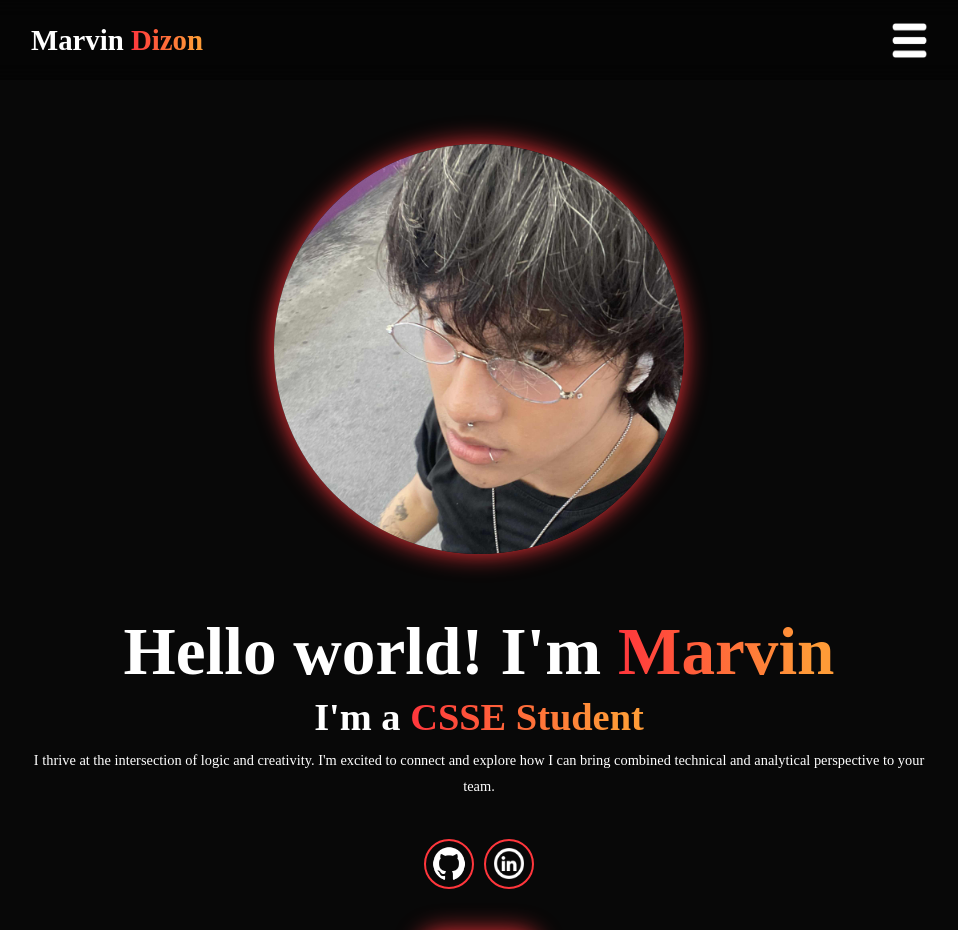
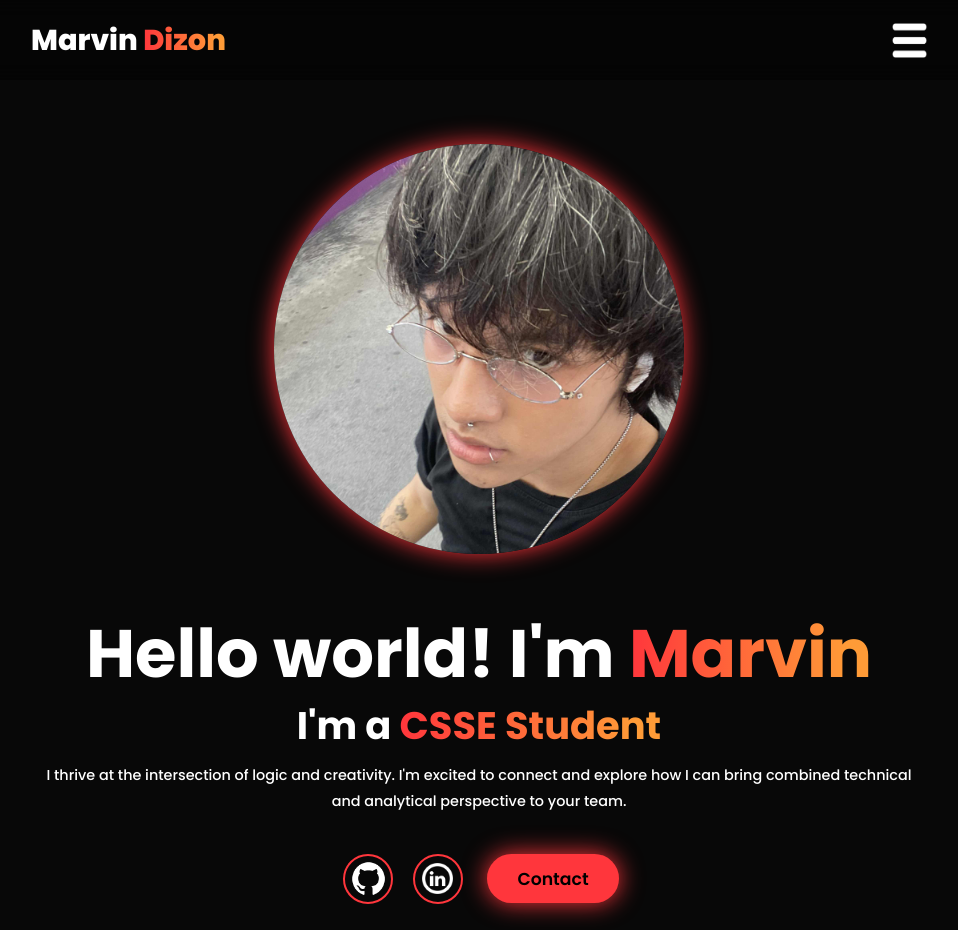
Before and after one commit to flowerboycutie/portfolio_website, a React (Create React App) app: page / in a window 1280 px wide. Shown: the top 930 px of the page, without its empty margins (161-1119 px from the left). Built offline with nearby package versions, Linux system fonts and the light colour scheme.

Commit message:
i just need to add my projects and it's all done

```diff
--- a/src/App.css
+++ b/src/App.css
@@ -1,4 +1,4 @@
-/* App.css */
+@import url('https://fonts.googleapis.com/css2?family=Poppins:wght@100;200;300;400;500;600;700;800;900&display=swap');
 
 * {
     margin: 0;
@@ -6,7 +6,7 @@
     box-sizing: border-box;
     text-decoration: none;
     scroll-behavior: smooth;
-    font-family: "Poppins";
+    font-family: "Poppins", sans-serif;;
 }
 
 :root {
@@ -155,6 +155,18 @@ section {
                 0 0 100px var(--main-color);
 }
 
+.social-and-contact {
+    display: flex;
+    align-items: center;
+    gap: 2rem;
+    margin-top: 0;
+}
+
+.social-icons {
+    display: flex;
+    gap: 1rem;
+}
+
 .social-icons a {
     display: inline-flex;
     justify-content: center;
@@ -185,12 +197,6 @@ section {
     box-shadow: 0 0 25px;
 }
 
-.btn-group {
-    display: flex;
-    padding-top: 1.5rem;
-    gap: 1.5rem;
-}
-
 .btn {
     display: inline-block;
     padding: 1rem 3rem;
@@ -208,19 +214,6 @@ section {
     transform: scale(1.05);
     box-shadow: 0 0 25px var(--main-color),
                 0 0 50px var(--main-color);
-}
-
-.btn-group a:nth-of-type(2) {
-    background-color: black;
-    color: var(--main-color);
-    border: 2px solid var(--main-color);
-    box-shadow: 0 0 25px transparent;
-}
-
-.btn-group a:nth-of-type(2):hover {
-    box-shadow: 0 0 25px var(--main-color);
-    background-color: var(--main-color);
-    color: black;
 }
 
 .about {
@@ -282,7 +275,8 @@ section {
 
 .projects-box {
     display: grid;
-    grid-template-columns: repeat(auto-fit, minmax(350px, 1fr));
+    grid-template-columns: repeat(auto-fit, minmax(400px, 1fr));
+    margin: 0 auto;
     place-items: center;
     gap: 3rem;
     row-gap: 5rem;
@@ -312,10 +306,10 @@ section {
 }
 
 .project-card img {
-    height: 600px;
-    width: 500px;
-    max-width: 300px;
-    max-height: 450px;
+    height: 225px;
+    width: 400px;
+    /* max-width: 300px;
+    max-height: 450px; */
     border-radius: 2rem;
     object-fit: cover;
 }
@@ -334,7 +328,8 @@ section {
 
 .certificates-box {
     display: grid;
-    grid-template-columns: repeat(auto-fit, minmax(350px, 1fr));
+    grid-template-columns: repeat(auto-fit, minmax(400px, 1fr));
+    margin: 0 auto;
     place-items: center;
     gap: 3rem;
     row-gap: 5rem;
@@ -366,8 +361,6 @@ section {
 .certificates-card img {
     height: 200px;
     width: 300px;
-    /* max-width: 300px;
-    max-height: 450px; */
     border-radius: 2rem;
     object-fit: cover;
 }
--- a/src/App.js
+++ b/src/App.js
@@ -43,6 +43,7 @@ function App() {
           </h3>
           <p>I thrive at the intersection of logic and creativity. I'm excited to connect and explore how I can bring combined technical and analytical perspective to your team.</p>
 
+          <div className='social-and-contact'>
             <div className="social-icons">
               <a href="https://github.com/flowerboycutie" target='_blank'>
                 <img src="/github-logo.png" alt="GitHub" />
@@ -52,8 +53,6 @@ function App() {
                 <img src="/linkedinicon.png" alt="LinkedIn" />
               </a>
             </div>
-
-          <div className="btn-group">
               <a href="#contact" className="btn">Contact</a>
           </div>
         </div>
@@ -95,10 +94,10 @@ function App() {
 
         <div className="projects-box">
           <div className="project-card">
-            <img src="/project1.png" alt="Project 1" />
-            <h3>Ka Chowwww</h3>
-            <p>Lorem ipsum dolor sit amet, consectetur adipiscing elit. Aenean bibendum bibendum lacus eu lobortis. Curabitur ac luctus tortor. Nullam cursus metus sit amet ante facilisis tincidunt. Nam hendrerit vel diam et consequat</p>
-            <div className="btn">View Project</div>
+            <img src="/portfolio-website.jpg" alt="Portfolio Website" />
+            <h3>Portfolio Website</h3>
+            <p>A modern, responsive portfolio website built with React, showcasing my projects, certificates, and professional journey as a Software Engineering student.</p>
+            <a href='https://github.com/flowerboycutie/portfolio_website' target='_blank' className="btn">View Project</a>
           </div>
           <div className="project-card">
             <img src="/project2.png" alt="Project 2" />
```
Also changed, not shown: public/portfolio-website.jpg (added). Lines whose indentation alone changed are shown as unchanged.
